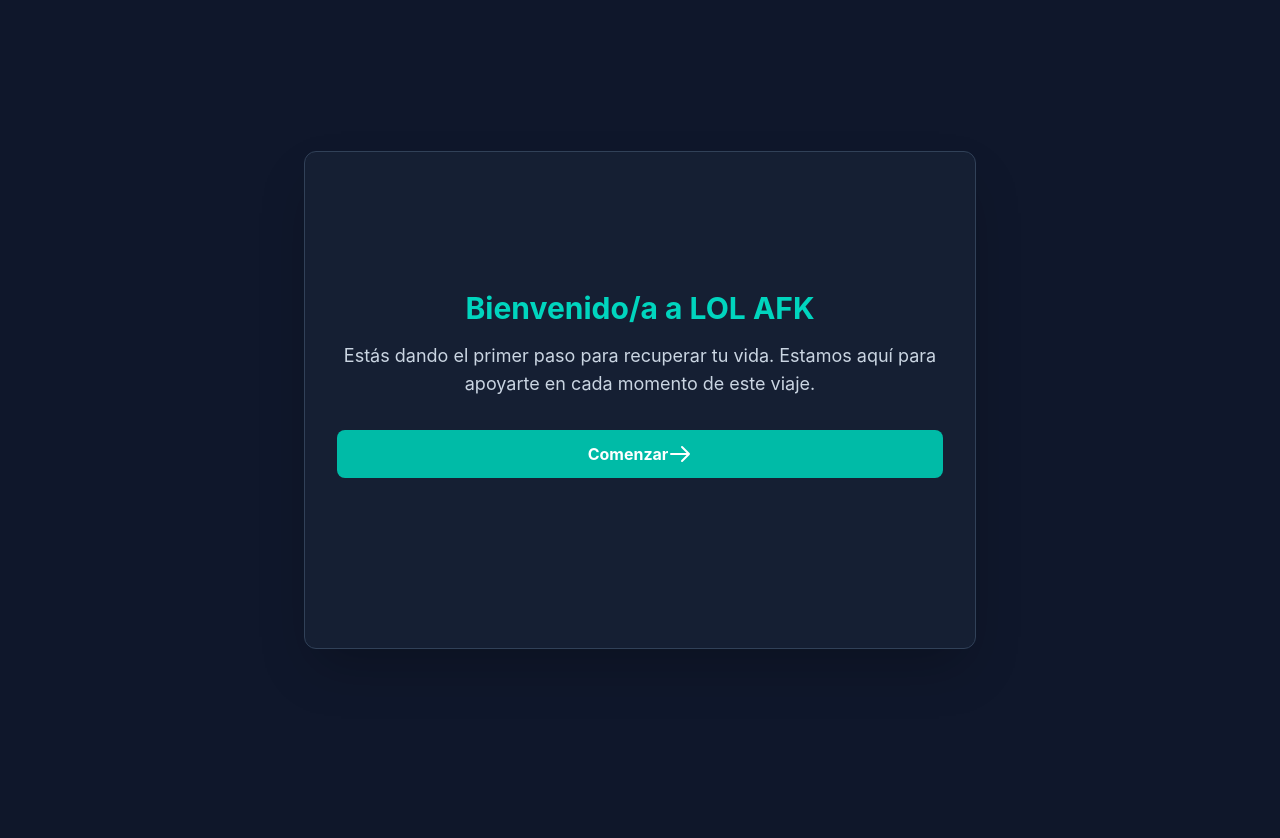
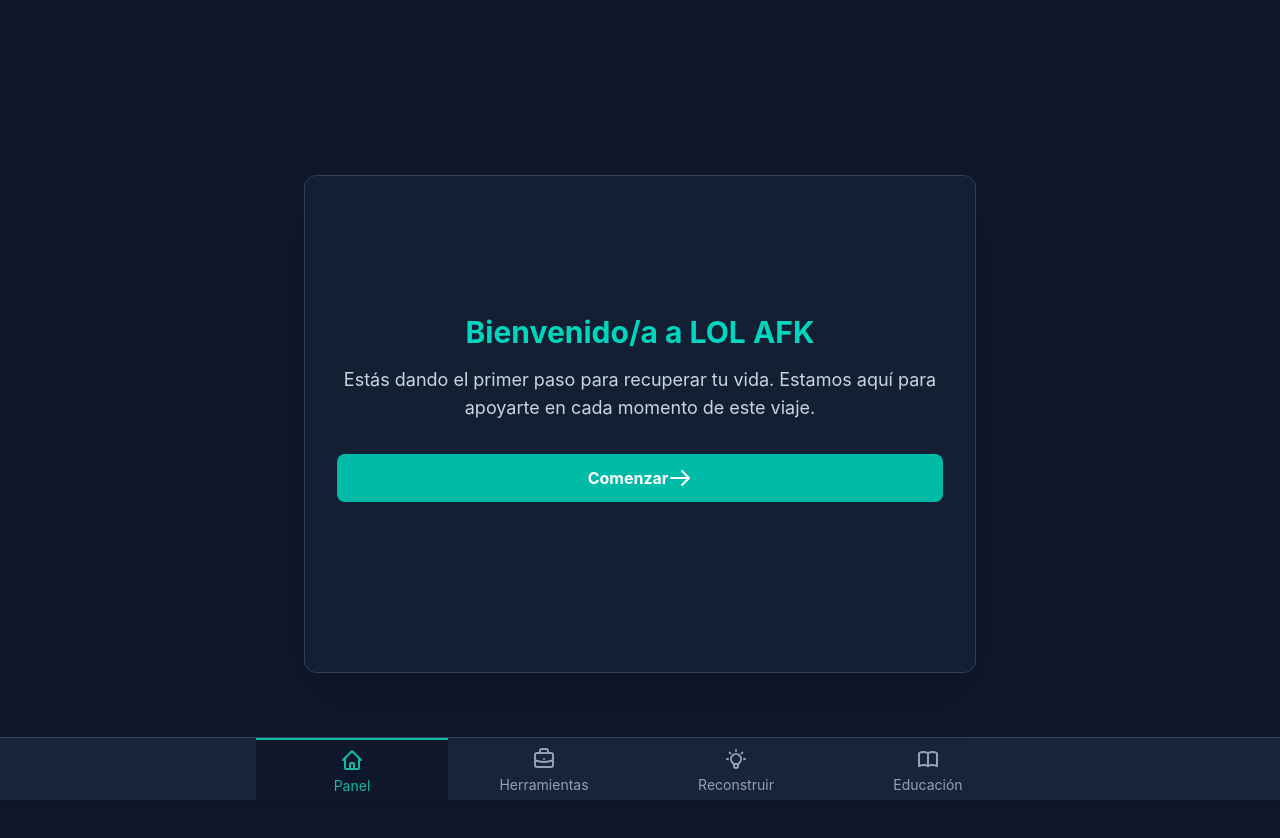
Before and after one commit to domakedev/afk-lol, a Next.js app: page / in a window 1280 px wide. Shown: the top 838 px of the page. Before the commit the page ends 800 px from the top, so only its background shows below. Built offline with nearby package versions, Linux system fonts and the light colour scheme.

Commit message:
fix: hydratation fix

```diff
--- a/src/app/page.tsx
+++ b/src/app/page.tsx
@@ -30,6 +30,11 @@ const App: React.FC = () => {
   });
 
   const [activeTab, setActiveTab] = useState("dashboard");
+  const [loading, setLoading] = useState(true);
+
+  useEffect(() => {
+    setLoading(false);
+  }, []);
 
   // Forzar dashboard al terminar onboarding
   useEffect(() => {
@@ -37,10 +42,6 @@ const App: React.FC = () => {
       setActiveTab("dashboard");
     }
   }, [userData.onboardingComplete]);
-
-  if (!userData.onboardingComplete) {
-    return <Onboarding setUserData={setUserData} />;
-  }
 
   const renderContent = () => {
     switch (activeTab) {
@@ -79,7 +80,14 @@ const App: React.FC = () => {
 
   return (
     <div className="min-h-screen bg-slate-900 text-slate-200 flex flex-col">
-      <main className="flex-grow pt-6 pb-20">{renderContent()}</main>
+      <main className="flex-grow pt-6 pb-20">
+        {loading ? null :
+          !userData.onboardingComplete ? (
+            <Onboarding setUserData={setUserData} />
+          ) : (
+            renderContent()
+          )}
+      </main>
       <footer className="fixed bottom-0 left-0 right-0 bg-slate-800/80 backdrop-blur-sm border-t border-slate-700 shadow-lg z-10">
         <nav
           className="flex justify-around max-w-3xl mx-auto"
--- a/src/components/Dashboard.tsx
+++ b/src/components/Dashboard.tsx
@@ -1,3 +1,5 @@
+"use client";
+
 import React, { useState, useMemo, useEffect } from "react";
 import { UserData, ActivityEntry, DefeatEntry } from "../types";
 import { ICONS } from "../constants";
@@ -395,7 +397,7 @@ const Dashboard: React.FC<{
   };
 
   return (
-    <div className="p-4 space-y-6 max-w-4xl mx-auto">
+    <div className="min-h-screen bg-slate-900 text-slate-200 flex flex-col p-4 space-y-6 max-w-4xl mx-auto">
       {visualEffect && (
         <div
           className="fixed inset-0 z-50 flex items-center justify-center pointer-events-none"
@@ -466,9 +468,7 @@ const Dashboard: React.FC<{
           const next = nextMilestones.find((m) => m.n > current);
           if (next) {
             const tareasRestantes = next.n - current;
-            return `Obtendrás el logro de ${
-              next.label
-            } al completar ${tareasRestantes} tarea${
+            return `Obtendrás el logro de ${next.label.toUpperCase()} al completar ${tareasRestantes} tarea${
               tareasRestantes > 1 ? "s" : ""
             } más${next.n === 5 ? " (¡Victoria!)" : ""}.`;
           } else {
--- a/src/components/Onboarding.tsx
+++ b/src/components/Onboarding.tsx
@@ -240,7 +240,7 @@ const Onboarding: React.FC<OnboardingProps> = ({ setUserData }) => {
   };
 
   return (
-    <div className="min-h-screen bg-slate-900 flex flex-col justify-center items-center p-4">
+    <div className="min-h-screen bg-slate-900 flex flex-col justify-center items-center p-4" id="onboarding">
       <div className="w-full max-w-2xl bg-slate-800/50 backdrop-blur-sm rounded-xl p-6 md:p-8 shadow-2xl border border-slate-700">
         <div className="min-h-[400px] flex flex-col justify-center">
           {renderStep()}
```
